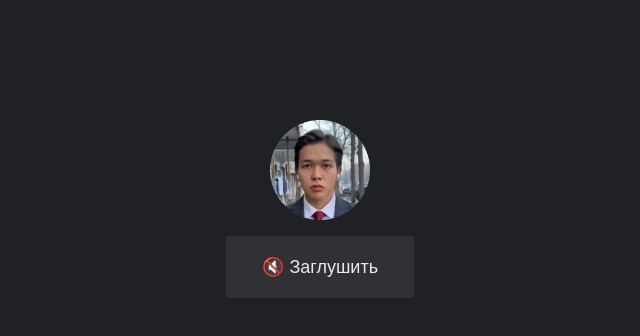
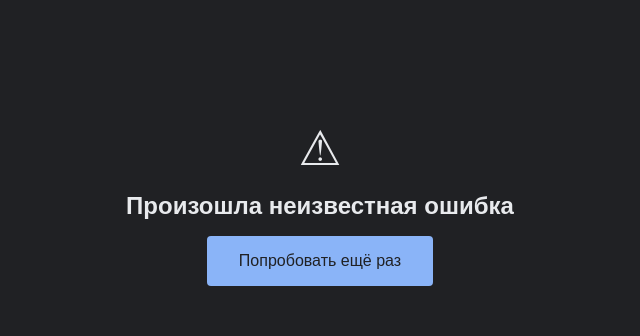
Before and after one commit to ByteAndByte/soundtag, a plain HTML site: page sigmaboy/index.html in a window 1280 px wide. Both pictures are taken after a click on the button "Попробовать ещё раз". Shown: the whole page, without its empty margins (320-960 px from the left). Drawn offline with Linux system fonts and the light colour scheme.

Commit message:
Update index.html

```diff
--- a/sigmaboy/index.html
+++ b/sigmaboy/index.html
@@ -101,15 +101,13 @@
             const sound = document.getElementById('myAudio');
 
             function playSound() {
-                sound.play()
-                    .then(() => {
-                        errorMessage.style.display = 'none';
-                        soundPlaying.style.display = 'flex';
-                    })
-                    .catch((e) => {
-                        console.error('Ошибка воспроизведения звука:', e);
-                        alert('Попробуйте снова.');
-                    });
+                const audio = document.getElementById('myAudio');
+
+                image.addEventListener('click', function() {
+                    audio.play(); // Звук
+                    errorMessage.style.display = 'none';
+                    soundPlaying.style.display = 'flex';
+                });
             }
 
             retryButton.addEventListener('click', playSound);
```
